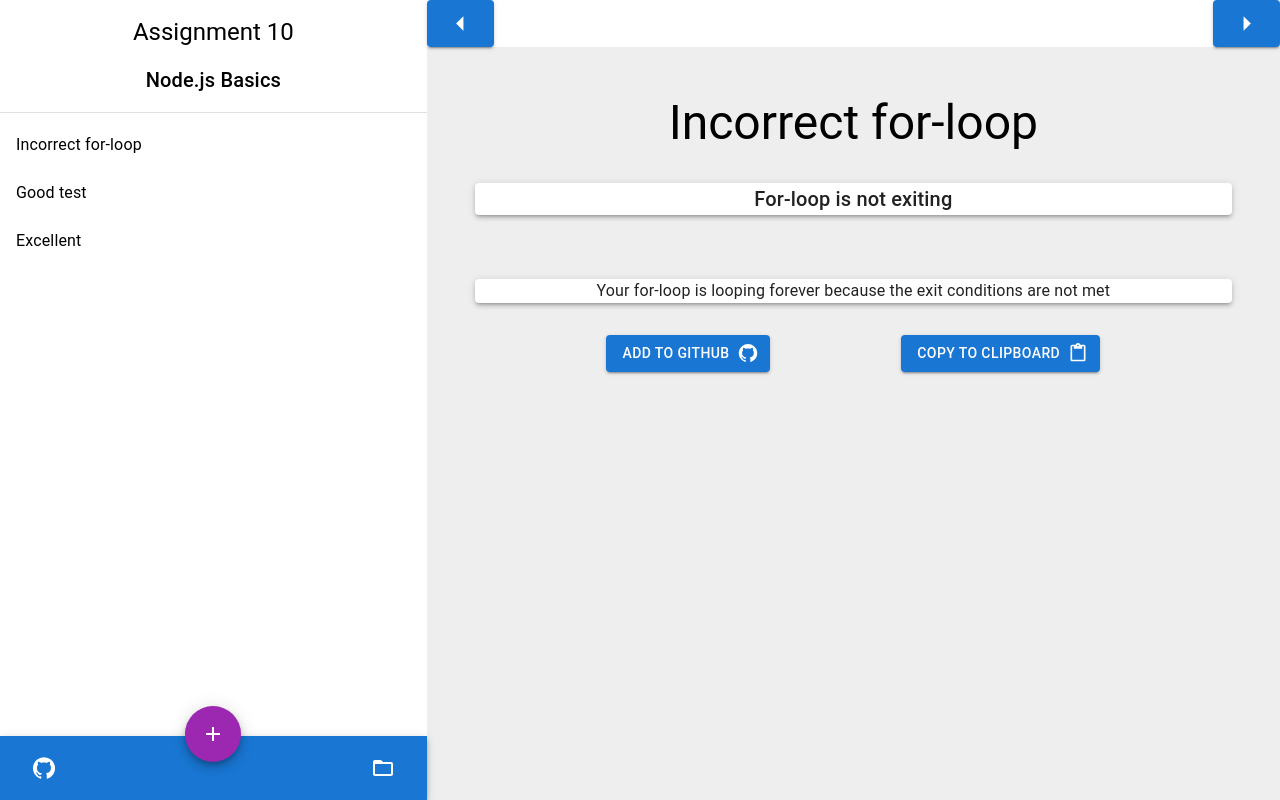
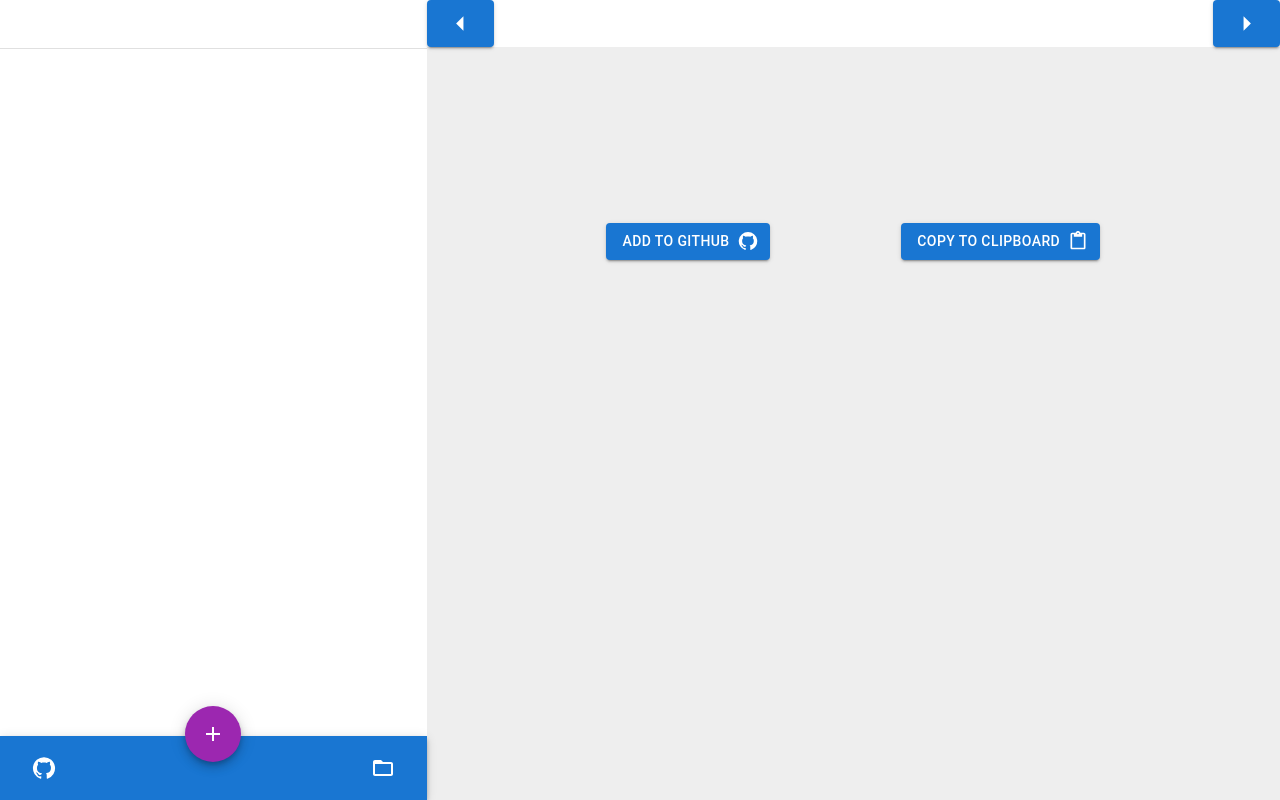
Before and after one commit to wmcnicho/FeedbackAssistant, a React (Create React App) app: page / in a window 1280 px wide. Built offline with nearby package versions, Linux system fonts and the light colour scheme.

Commit message:
Add ability to read feedback file

```diff
--- a/src/components/AppContainer.js
+++ b/src/components/AppContainer.js
@@ -5,54 +5,17 @@ import FeedbackNav from './FeedbackNav'
 import FeedbackInfoPanel from './FeedbackInfoPanel';
 import StudentNavigation from './StudentNavigation';
 
-const mockData = {
-    "title": "Assignment 1",
-    "feedback_items": [
-        {
-            "title": "Incorrect for-loop",
-            "type": "major_bug",
-            "short_desc": "For-loop is not exiting",
-            "long_desc": "Your for-loop is looping forever because the exit conditions are not met"
-        },
-        {
-            "title": "Good test",
-            "type": "positive",
-            "short_desc": "Very thorough tests!",
-            "long_desc": "Your tests have a good code coverage and hit many edge cases. Keep it up!"
-        },
-        {
-            "title": "Excellent",
-            "type": "positive",
-            "short_desc": "Excellent work!",
-            "long_desc": "Everything is perfect!"
-        }
-    ],
-    "students": [
-        {
-            "github": "github1",
-            "url": "https://www.github.com/classroom1/repo-for-github1",
-        },
-        {
-            "github": "github2",
-            "url": "https://www.github.com/classroom1/repo-for-github2",
-        },
-        {
-            "github": "github3",
-            "url": "https://www.github.com/classroom1/repo-for-github3",
-        },
-    ],
-}
-
 class AppContainer extends React.Component {
     constructor(props) {
         super(props);
-        this.data = mockData;
         this.state = {
-                feedbacks: this.data.feedback_items,
+                feedbacks: [],
                 selectedFeedbackId: 0,
                 students: [],
                 currentStudentIndex: 0,
                 directory: "",
+                title: "",
+                subtitle: "",
                 gitClassroomInfo: {"Classroom" : "", "Assignment": "", "ApiKey": ""}
         }
         this.handleSelectedItemChange = this.handleSelectedItemChange.bind(this);
@@ -80,11 +43,15 @@ class AppContainer extends React.Component {
         this.setState(newState);
     }
 
-    handleChooseDirectory(path, students) {
+    handleChooseDirectory(path, students, feedback) {
         this.setState({
             directory: path,
             students: students,
+            feedbacks: feedback?.feedback_items ?? [],
+            title: feedback?.title ?? "",
+            subtitle: feedback?.subtitle ?? "",
             currentStudentIndex: 0,
+            selectedFeedbackId: 0,
         });
     }
 
@@ -113,6 +80,8 @@ class AppContainer extends React.Component {
                     <FeedbackNav
                         feedbacks={this.state.feedbacks}
                         selected={this.selectedFeedbackId}
+                        title={this.state.title}
+                        subtitle={this.state.subtitle}
                         handler={this.handleSelectedItemChange}
                         feedbackHandler={this.handleFeedbackItem}
                         classroomHandler={this.handleClassroom}
@@ -125,7 +94,7 @@ class AppContainer extends React.Component {
                         changeStudentHandler={this.handleChangeStudent}
                         />
                     <FeedbackInfoPanel
-                        currentFeedback={this.state.feedbacks[this.state.selectedFeedbackId]}
+                        currentFeedback={this.state.feedbacks.length > 0 ? this.state.feedbacks[this.state.selectedFeedbackId] : {}}
                         gitClassroomInfo={this.state.gitClassroomInfo}
                         student={this.state.students.length > 0 ? this.state.students[this.state.currentStudentIndex] : {}}/>
                     </Box>
--- a/src/components/FeedbackNav.js
+++ b/src/components/FeedbackNav.js
@@ -81,12 +81,13 @@ class FeedbackNav extends React.Component {
       this.props.classroomHandler(newState.gitClassroomInfo)
     }
 
-    async handleChooseDirectory(path, students) {
+    async handleChooseDirectory() {
       const result = await window.backend.chooseDirectory();
       console.log(result);
       if (result !== undefined) {
-        const { path, students } = result;
-        this.props.chooseDirectoryHandler(path, students);
+        const { path, students, feedback } = result;
+        this.setState({feedbacks: feedback?.feedback_items ?? []});
+        this.props.chooseDirectoryHandler(path, students, feedback);
       }
     }
 
@@ -113,12 +114,12 @@ class FeedbackNav extends React.Component {
                       <List>
                         <ListItem sx={{justifyContent:'center'}}>
                           <Box>
-                            <Typography variant='h5' >Assignment 10</Typography>
+                            <Typography variant='h5' >{this.props.title}</Typography>
                           </Box>
                         </ListItem>
                         <ListItem sx={{justifyContent:'center'}}>
                           <Box>
-                            <Typography variant='h6' >Node.js Basics</Typography>
+                            <Typography variant='h6' >{this.props.subtitle}</Typography>
                           </Box>
                         </ListItem>
                       </List>
```
Also changed, not shown: feedback/feedback.json (added, +31 -0 lines), public/electron.js (+9 -2 lines).
